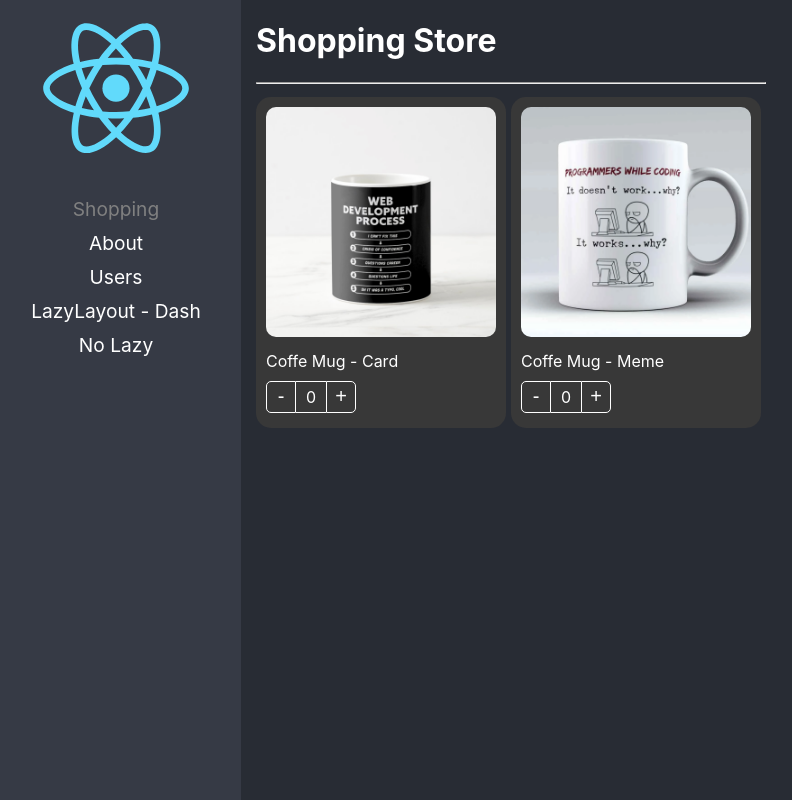
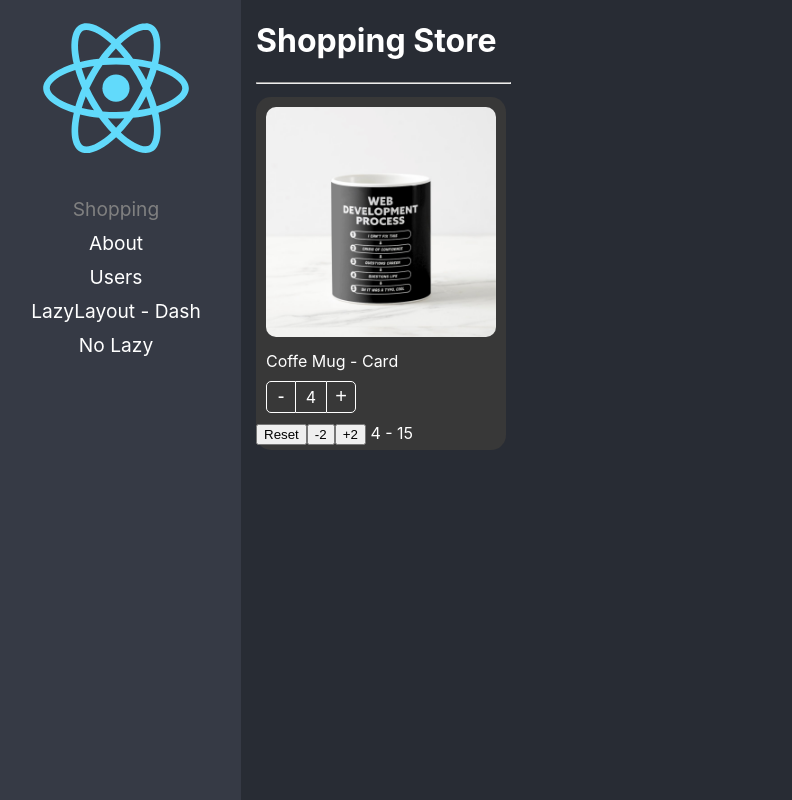
Before and after one commit to kjg1993/react-adv, a React (Create React App) app: page /home in a window 1280 px wide. Shown: the whole page, without its empty margins (9-801 px from the left). Built offline with nearby package versions, Linux system fonts and the light colour scheme.

Commit message:
The formik patter was implemented

```diff
--- a/src/02-components-patterns/components/ProductButtons.tsx
+++ b/src/02-components-patterns/components/ProductButtons.tsx
@@ -1,4 +1,4 @@
-import { useContext } from "react";
+import { useCallback, useContext } from "react";
 import { ProductContext } from "./ProductCard";
 import styles from '../styles/styles.module.css'; // Importa los estilos CSS
 
@@ -9,15 +9,24 @@
 
 
 // Componente que muestra los botones para incrementar o decrementar el contador y el valor del contador
-export const ProductButtons = ( {className, style }: Props ) => {
-    const { increaseBy, counter } = useContext(ProductContext);
+export const ProductButtons = ({ className, style }: Props) => {
+
+
+    const { increaseBy, counter, maxCount } = useContext(ProductContext);
+
+    const isMaxReached = useCallback(
+        () => !!maxCount && counter === maxCount,
+        [counter, maxCount]
+    );
+
+
     return (
         <div className={`${styles.buttonsContainer} ${className}`}
-             style={ style }
-             >
+            style={style}
+        >
             <button className={styles.buttonMinus} onClick={() => increaseBy(-1)}>-</button>
             <div className={styles.countLabel}>{counter}</div>
-            <button className={styles.buttonAdd} onClick={() => increaseBy(1)}>+</button>
+            <button className={ `${ styles.buttonAdd } ${ isMaxReached() && styles.disabled}`} onClick={() => increaseBy(1)}>+</button>
         </div>
     );
 };
--- a/src/02-components-patterns/components/ProductCard.tsx
+++ b/src/02-components-patterns/components/ProductCard.tsx
@@ -1,7 +1,7 @@
 import React, {  ReactElement, createContext } from 'react';
 import { useProduct } from '../hooks/useProduct'; // Importa el hook personalizado useProduct
 import styles from '../styles/styles.module.css'; // Importa los estilos CSS
-import { ProductContextProps, Product, onChangeArgs } from '../interfaces/interfaces';
+import { ProductContextProps, Product, onChangeArgs, InitialValues, ProductCardHandlers } from '../interfaces/interfaces';
 
 
 
@@ -13,38 +13,41 @@
 // Interface to define the properties of the ProductCard component
 export interface Props {
     product: Product;
-    children?: ReactElement | ReactElement[];
+    // children?: ReactElement | ReactElement[];
+    children?: ( args: ProductCardHandlers )=> JSX.Element;
     className?: string;
     style?: React.CSSProperties;
     onChange?: ( args: onChangeArgs ) => void;
     value?: number;
+    initialValues?: InitialValues
 }
 
 
 
 // Componente principal que agrupa todos los subcomponentes anteriores
-export const ProductCard = ({ children, product, className , style, onChange, value}: Props) => {
-    const { counter, increaseBy } = useProduct( { onChange, product, value } ); // Utiliza el shook useProduct para obtener el contador y la función increaseBy
+export const ProductCard = ({ children, product, className , style, onChange, value, initialValues }: Props) => {
+    const { counter, increaseBy, maxCount, isMaxCountReached, reset } = useProduct( { onChange, product, value, initialValues } ); // Utiliza el shook useProduct para obtener el contador y la función increaseBy
 
     return (
         <Provider value={{
             counter,
             increaseBy,
-            product
+            product,
+            maxCount
         }}>
             <div className={ `${ styles.productCard } ${className}` }
                  style={ style }
             >
                 {/* Renderiza cualquier children pasado como prop */}
-                {children}
+                { children && children( {
+                    count: counter,
+                    isMaxCountReached,
+                    maxCount: initialValues?.maxCount,
+                    product,
+                    increaseBy,
+                    reset,
+                 }) }
             </div>
         </Provider>
     );
 };
-
-// //Añadir subcomponentes al componente ProductCard
-// ProductCard.Title = ProductTitle;
-// ProductCard.Image = ProductImage;
-// ProductCard.Buttons = ProductButtons;
-
-//export default ProductCard; // Exporta el componente ProductCard como el valor por defecto del módulo
--- a/src/02-components-patterns/hooks/useProduct.ts
+++ b/src/02-components-patterns/hooks/useProduct.ts
@@ -1,35 +1,51 @@
-import { useEffect,  useState } from 'react';
-import { Product, onChangeArgs } from '../interfaces/interfaces';
+import { useEffect, useRef, useState } from 'react';
+import { Product, onChangeArgs, InitialValues } from '../interfaces/interfaces';
 
 interface useProductArgs {
     product: Product;
-    onChange?: ( args: onChangeArgs ) => void
+    onChange?: (args: onChangeArgs) => void
     value?: number;
+    initialValues?: InitialValues;
 }
 
 
-export const useProduct = ( { onChange, product, value = 0 }: useProductArgs ) => {
+export const useProduct = ({ onChange, product, value = 0, initialValues }: useProductArgs) => {
 
-    const [ counter, setCounter] = useState( value );
-
+    const [counter, setCounter] = useState<number>(initialValues?.count || value);
+    const isMounted = useRef(false)
 
     const increaseBy = (value: number) => {
 
+        let newValue = Math.max(counter + value, 0)
+        if (initialValues?.maxCount) {
+            newValue = Math.min(newValue, initialValues.maxCount)
+        }
 
 
-        const newValue = Math.max( counter  + value, 0)
+        // setCounter(prev => Math.max( prev + value, 0))
+        setCounter(newValue);
+        onChange && onChange({ count: newValue, product });
+    }
 
-        // setCounter(prev => Math.max( prev + value, 0))
-        setCounter( newValue );
-        onChange && onChange({ count: newValue, product});
+
+    const reset = () => {
+        setCounter(initialValues?.count || value )
     }
 
     useEffect(() => {
-       setCounter( value );
-    }, [ value ])
+        if (!isMounted.current) return;
+
+        setCounter(value);
+    }, [value])
+
+
 
     return {
         counter,
-        increaseBy
+        increaseBy,
+        isMaxCountReached: !!initialValues?.count && initialValues.maxCount === counter,
+        maxCount: initialValues?.maxCount,
+
+        reset
     }
 }
--- a/src/02-components-patterns/pages/ShoppingPage.tsx
+++ b/src/02-components-patterns/pages/ShoppingPage.tsx
@@ -6,15 +6,14 @@
   ProductButtons,
 } from "../components";
 import "../styles/custom-styles.css";
+import { products } from "../data/products";
 
-import { useShoppingCart } from "../hooks/useShoppingCart";
-import { products } from "../data/products";
+const product = products[0]
 
 
 
 export const ShoppingPage = () => {
 
-  const { shoppingCart, onProductCountChange} = useShoppingCart();
 
   return (
     <div>
@@ -27,50 +26,39 @@
           flexWrap: "wrap",
         }}
       >
-        {/* Mapeamos la lista de productos y los mostramos en tarjetas */}
-        {products.map((product) => (
         <ProductCard
           key={product.id}
           product={product}
           className="bg-dark text-white"
-            onChange={onProductCountChange} // Pasamos la función de cambio de cantidad
-            value= { shoppingCart[product.id]?.count || 0 }
+          initialValues={{
+            count: 4,
+            maxCount: 15
+          }}
+
         >
+          {
+            ( { reset, isMaxCountReached, maxCount, increaseBy, count } ) => (
+              <>
                 <ProductImage className="custom-image" />
                 <ProductTitle className="text-white" />
                 <ProductButtons className="custom-buttons" />
+
+                <button onClick={ reset }>Reset</button>
+                <button onClick={ () => increaseBy(-2) }>-2</button>
+                {
+                  (!isMaxCountReached && <button onClick={ () => increaseBy(+2) }>+2</button>)
+                }
+
+                <span> { count } - { maxCount} </span>
+
+              </>
+            )
+          }
+
         </ProductCard>
-        ))}
+
       </div>
 
-      {/* Aquí mostramos productos fijos en el carrito como ejemplo */}
-      <div className="shopping-cart">
-        {
-          Object.entries(shoppingCart).map(([key, product]) => (
-            <ProductCard
-              key={ key }
-              product={product }
-              className="bg-dark text-white"
-              style={{ width: "120px" }}
-              onChange={ onProductCountChange }
-              value={ product.count }
-            >
-              <ProductImage className="custom-image" />
-              <ProductTitle className="text-white" />
-              <ProductButtons className="custom-buttons"
-                style={{ display: 'flex', justifyContent: 'center' }}
-              />
-            </ProductCard>
-          ))
-        }
-      </div>
-
-      {/* Mostramos el estado actual del carrito en formato JSON */}
-      {/* <div className="">
-        <code>
-          {JSON.stringify(shoppingCart, null, 5)}
-        </code>
-      </div> */}
     </div>
   );
 };
--- a/src/02-components-patterns/styles/styles.module.css
+++ b/src/02-components-patterns/styles/styles.module.css
@@ -60,3 +60,11 @@
 .buttonAdd:hover {
     background-color: rgba(0, 0, 0, 0.1);
 }
+
+.disabled {
+    background-color: lightgrey;
+    border: 1px solid grey;
+    color: grey;
+    cursor: not-allowed;
+    opacity: 0.6;
+}
```
Also changed, not shown: src/02-components-patterns/interfaces/interfaces.ts (+19 -0 lines). Lines whose indentation alone changed are shown as unchanged.
